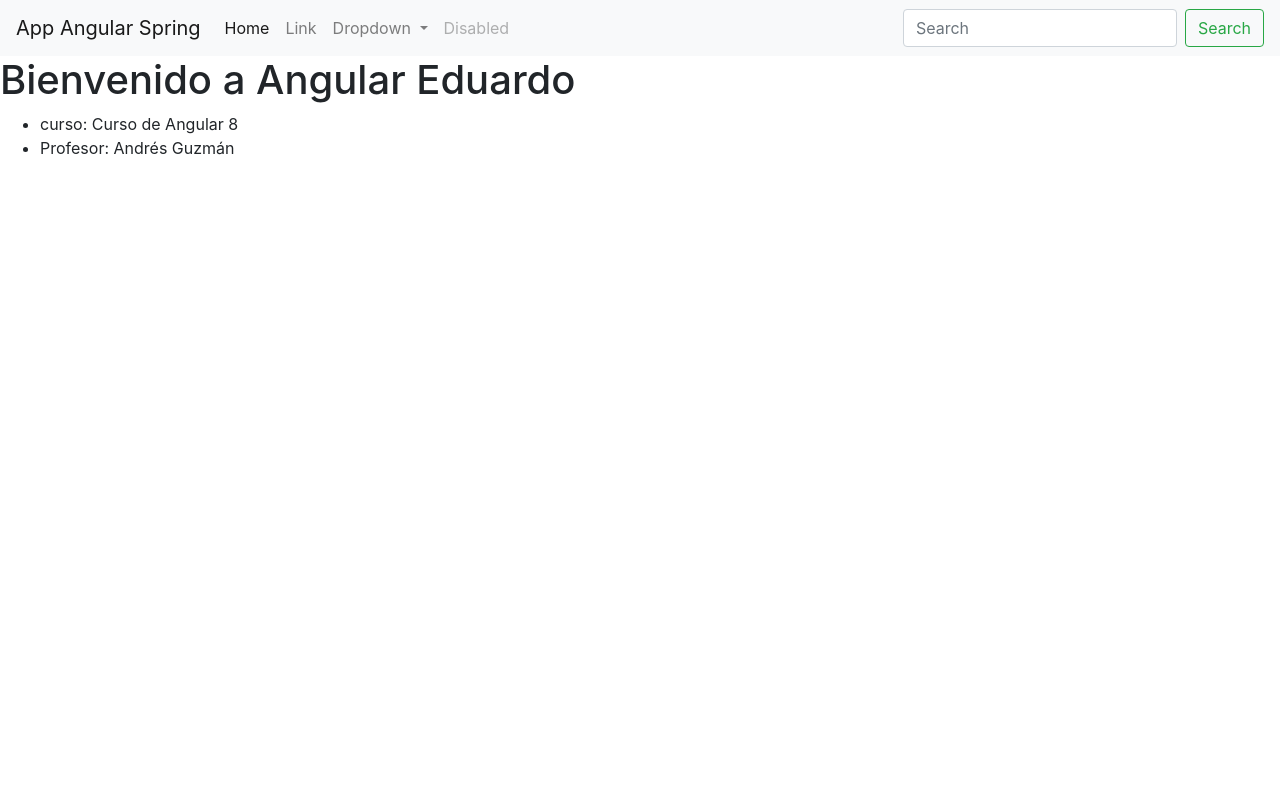
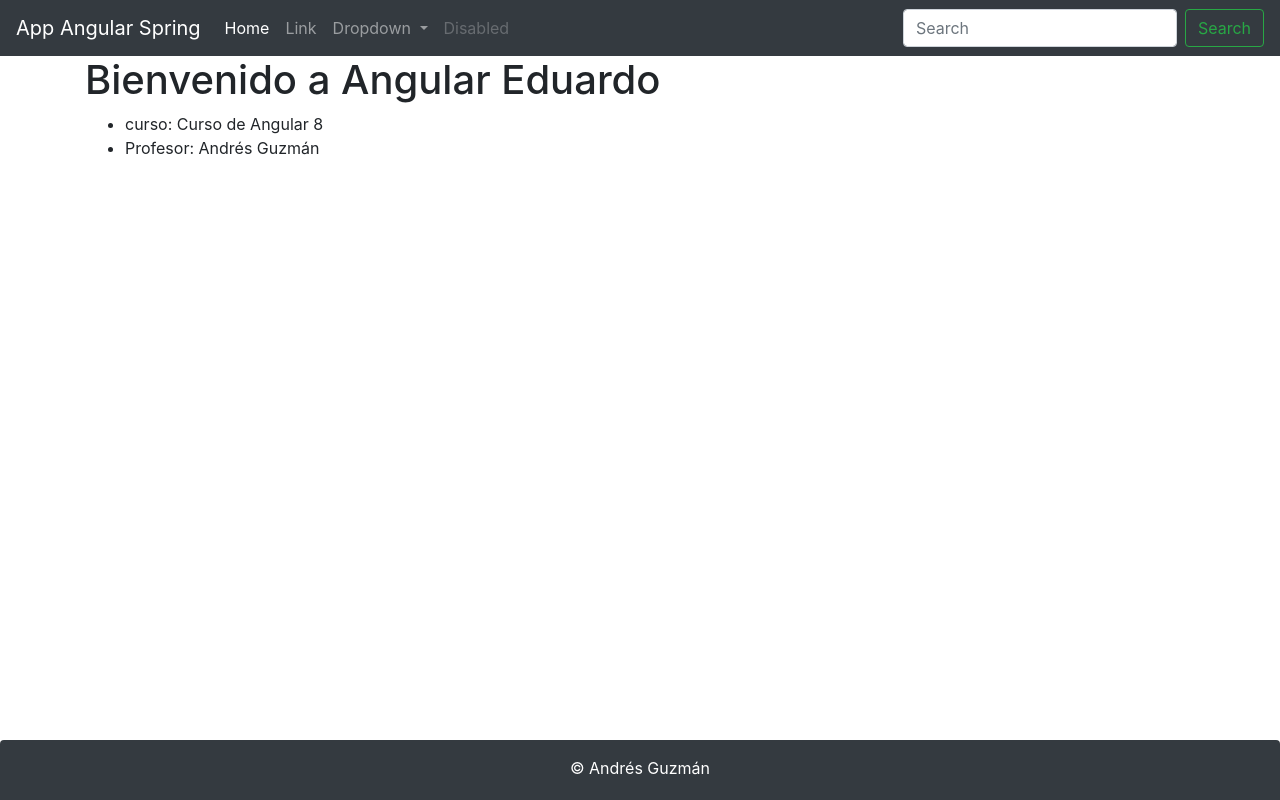
Before and after one commit to edufuentes/PracticasAngular8, an Angular app: page / in a window 1280 px wide. Built offline with nearby package versions, Linux system fonts and the light colour scheme.

Commit message:
Agregado el footer component y header se paso a html
se agrego la propiedad templateUrl y el html fue pasado a un archivo header.component.html

```diff
--- a/src/app/app.component.html
+++ b/src/app/app.component.html
@@ -1,4 +1,5 @@
 <app-header></app-header>
+<div class="container">
     <h1>
         {{title}}
     </h1>
@@ -10,3 +11,7 @@
             Profesor: {{profesor}}
         </li>
     </ul>
+
+</div>
+
+<app-footer></app-footer>
--- a/src/app/app.module.ts
+++ b/src/app/app.module.ts
@@ -3,11 +3,13 @@ import { NgModule } from '@angular/core';
 
 import { AppComponent } from './app.component';
 import { HeaderComponent } from './header/header.component';
+import { FooterComponent } from './footer/footer.component';
 
 @NgModule({
   declarations: [
     AppComponent,
-    HeaderComponent
+    HeaderComponent,
+    FooterComponent
   ],
   imports: [
     BrowserModule
--- /dev/null
+++ b/src/app/footer/footer.component.css
@@ -0,0 +1,6 @@
+.footer {
+    position: absolute;
+    bottom: 0px;
+    height: 60px;
+    width: 100%;
+}
--- /dev/null
+++ b/src/app/footer/footer.component.html
@@ -0,0 +1,7 @@
+<footer class="footer bg-dark rounded-top text-center">
+    <div class="container py-2">
+        <p class="text-white my-2">
+            &copy; {{ autor.nombre + ' ' + autor.apellido}}
+        </p>
+    </div>
+</footer>
--- /dev/null
+++ b/src/app/footer/footer.component.ts
@@ -0,0 +1,13 @@
+import { Component } from '@angular/core';
+
+
+@Component({
+    selector:'app-footer',
+    templateUrl:'./footer.component.html',
+    styleUrls: ['./footer.component.css']
+})
+export class FooterComponent {
+
+    public autor: any = {nombre:'Andrés', apellido: 'Guzmán'};
+
+}
--- /dev/null
+++ b/src/app/header/header.component.html
@@ -0,0 +1,35 @@
+<nav class="navbar navbar-expand-lg navbar-dark bg-dark">
+    <a class="navbar-brand" href="#">{{ title }}</a>
+    <button class="navbar-toggler" type="button" data-toggle="collapse" data-target="#navbarSupportedContent" aria-controls="navbarSupportedContent" aria-expanded="false" aria-label="Toggle navigation">
+    <span class="navbar-toggler-icon"></span>
+  </button>
+
+    <div class="collapse navbar-collapse" id="navbarSupportedContent">
+        <ul class="navbar-nav mr-auto">
+            <li class="nav-item active">
+                <a class="nav-link" href="#">Home <span class="sr-only">(current)</span></a>
+            </li>
+            <li class="nav-item">
+                <a class="nav-link" href="#">Link</a>
+            </li>
+            <li class="nav-item dropdown">
+                <a class="nav-link dropdown-toggle" href="#" id="navbarDropdown" role="button" data-toggle="dropdown" aria-haspopup="true" aria-expanded="false">
+          Dropdown
+        </a>
+                <div class="dropdown-menu" aria-labelledby="navbarDropdown">
+                    <a class="dropdown-item" href="#">Action</a>
+                    <a class="dropdown-item" href="#">Another action</a>
+                    <div class="dropdown-divider"></div>
+                    <a class="dropdown-item" href="#">Something else here</a>
+                </div>
+            </li>
+            <li class="nav-item">
+                <a class="nav-link disabled" href="#" tabindex="-1" aria-disabled="true">Disabled</a>
+            </li>
+        </ul>
+        <form class="form-inline my-2 my-lg-0">
+            <input class="form-control mr-sm-2" type="search" placeholder="Search" aria-label="Search">
+            <button class="btn btn-outline-success my-2 my-sm-0" type="submit">Search</button>
+        </form>
+    </div>
+</nav>
--- a/src/app/header/header.component.ts
+++ b/src/app/header/header.component.ts
@@ -2,45 +2,7 @@ import { Component } from '@angular/core';
 
 @Component({
     selector:'app-header',
-    template: `<nav class="navbar navbar-expand-lg navbar-light bg-light">
-    <a class="navbar-brand" href="#">{{ title }}</a>
-    <button class="navbar-toggler" type="button" data-toggle="collapse" data-target="#navbarSupportedContent" aria-controls="navbarSupportedContent" aria-expanded="false" aria-label="Toggle navigation">
-    <span class="navbar-toggler-icon"></span>
-  </button>
-
-    <div class="collapse navbar-collapse" id="navbarSupportedContent">
-        <ul class="navbar-nav mr-auto">
-            <li class="nav-item active">
-                <a class="nav-link" href="#">Home <span class="sr-only">(current)</span></a>
-            </li>
-            <li class="nav-item">
-                <a class="nav-link" href="#">Link</a>
-            </li>
-            <li class="nav-item dropdown">
-                <a class="nav-link dropdown-toggle" href="#" id="navbarDropdown" role="button" data-toggle="dropdown" aria-haspopup="true" aria-expanded="false">
-          Dropdown
-        </a>
-                <div class="dropdown-menu" aria-labelledby="navbarDropdown">
-                    <a class="dropdown-item" href="#">Action</a>
-                    <a class="dropdown-item" href="#">Another action</a>
-                    <div class="dropdown-divider"></div>
-                    <a class="dropdown-item" href="#">Something else here</a>
-                </div>
-            </li>
-            <li class="nav-item">
-                <a class="nav-link disabled" href="#" tabindex="-1" aria-disabled="true">Disabled</a>
-            </li>
-        </ul>
-        <form class="form-inline my-2 my-lg-0">
-            <input class="form-control mr-sm-2" type="search" placeholder="Search" aria-label="Search">
-            <button class="btn btn-outline-success my-2 my-sm-0" type="submit">Search</button>
-        </form>
-    </div>
-</nav>`
-
-
-
-
+    templateUrl:'./header.component.html'
 })
 export class HeaderComponent {
 
```
Lines whose indentation alone changed are shown as unchanged.
